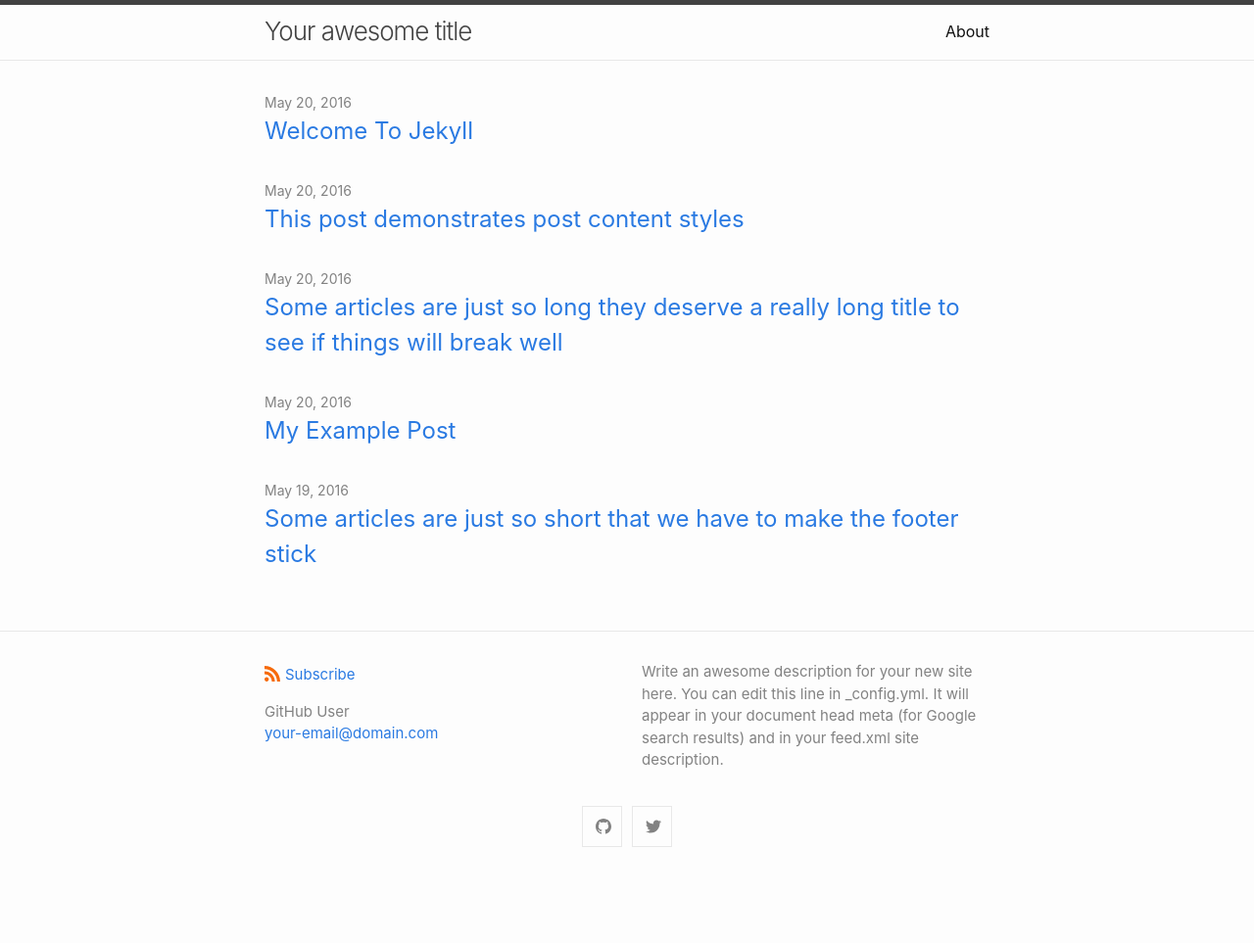
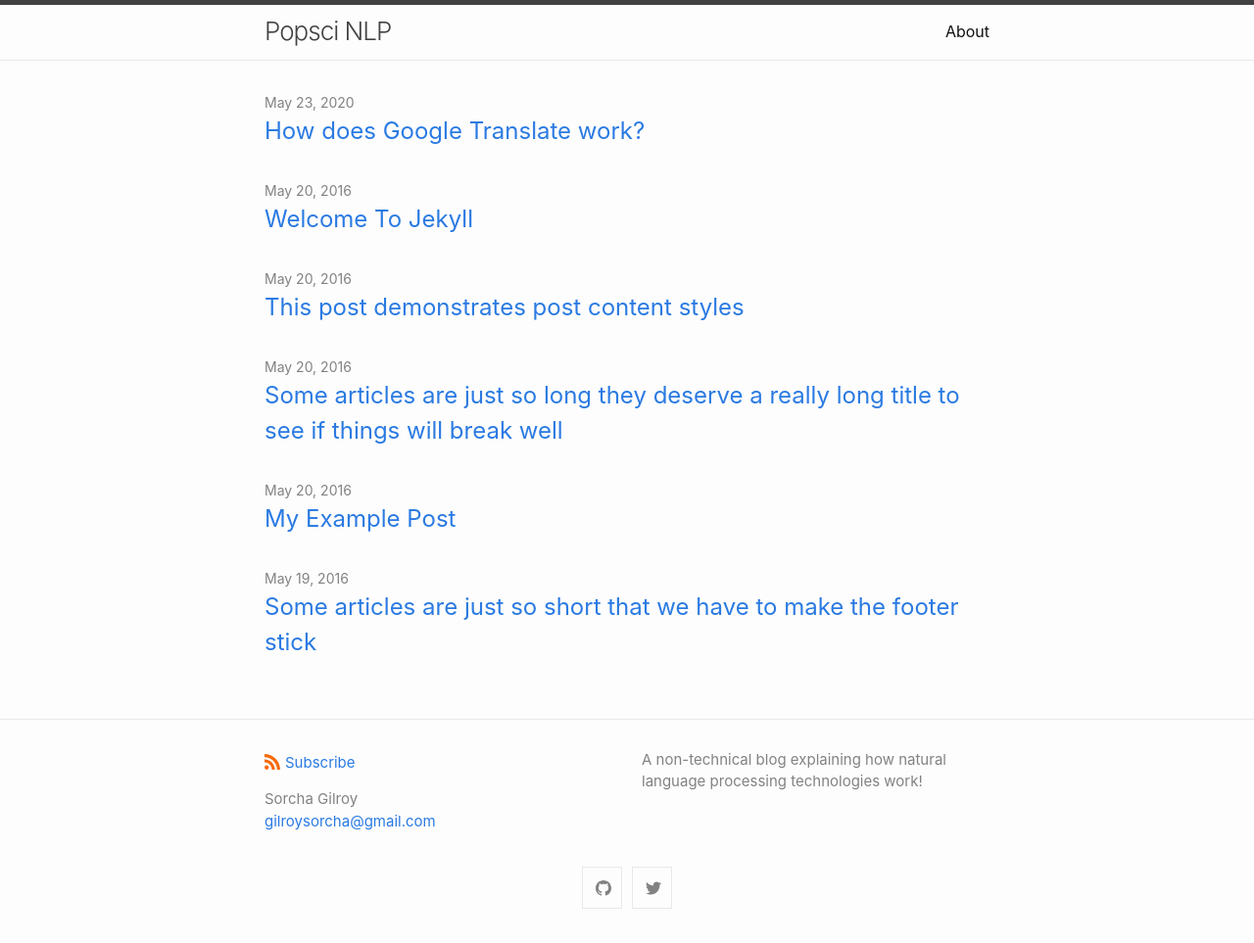
Before and after one commit to sorchagilroy/sorchagilroy.github.io, a Jekyll site: the page built from index.md, in a window 1280 px wide. Shown: the whole page at 98% size. Built offline with Jekyll 4.4.1, drawn with Linux system fonts in a browser that asks for light colours; before the commit the page ends 900 px from its top, so only the background shows below that.

```diff
--- a/_config.yml
+++ b/_config.yml
@@ -1,11 +1,9 @@
-title: Your awesome title
+title: Popsci NLP
 author:
-  name: GitHub User
-  email: your-email@domain.com
+  name: Sorcha Gilroy
+  email: gilroysorcha@gmail.com
 description: > # this means to ignore newlines until "show_excerpts:"
-  Write an awesome description for your new site here. You can edit this
-  line in _config.yml. It will appear in your document head meta (for
-  Google search results) and in your feed.xml site description.
+  A non-technical blog explaining how natural language processing technologies work!
 
 show_excerpts: false # set to true to show excerpts on the homepage
 
```
Also changed, not shown: _posts/2020-05-23-basics-of-mt.md (added, +46 -0 lines).
